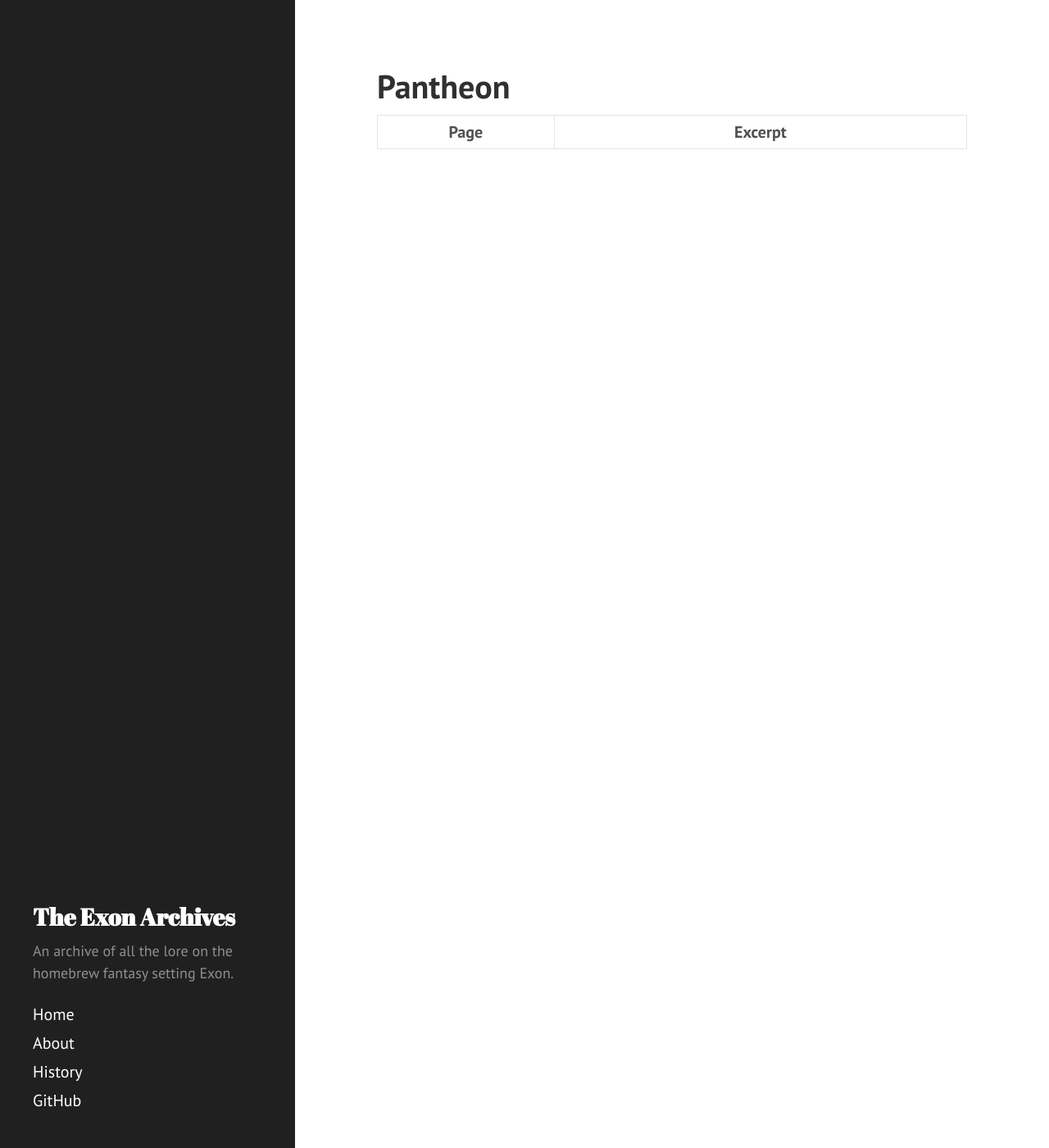
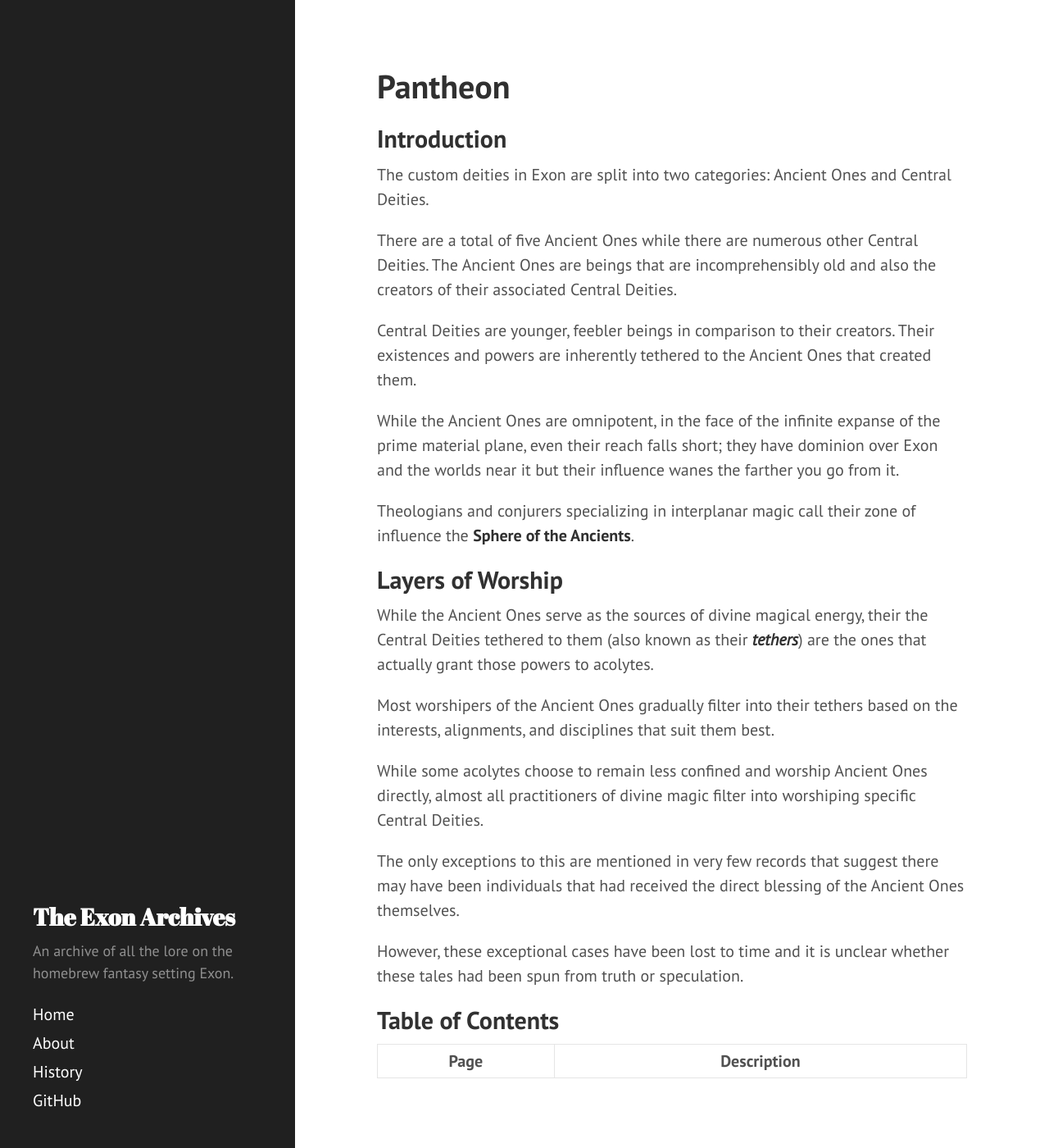
Before and after one commit to Aakankshy/Exon, a Jekyll site: the page built from history/pantheon/index.md, in a window 1280 px wide and 1400 px high. Shown: the whole window at 82% size. Built offline with Jekyll 4.4.1, drawn with Linux system fonts in a browser that asks for light colours.

Commit message:
significant process on content under PANTHEON

```diff
--- a/_includes/table_of_contents.html
+++ b/_includes/table_of_contents.html
@@ -1,4 +1,6 @@
-<table>
+## Table of Contents
+
+<table style="text-align: center;">
   <colgroup>
     <col width="30%"/>
     <col width="70%"/>
@@ -6,7 +8,7 @@
   <thead>
     <tr class="header">
       <th>Page</th>
-      <th>Excerpt</th>
+      <th>Description</th>
     </tr>
   </thead>
   <tbody>
@@ -20,7 +22,7 @@
               <strong>{{ other.title }}</strong>
             </a>
           </td>
-          <td>{{ other.excerpt }}</td>
+          <td>{{ other.description }}</td>
         </tr>
       {% endif %}
     {% endfor %}
--- a/history/pantheon/index.md
+++ b/history/pantheon/index.md
@@ -1,6 +1,34 @@
 ---
 layout: page
 title: Pantheon
+description: A rundown of how deities exist in Exon
+excerpt_separator: <!--more-->
 ---
 
+## Introduction
+
+The custom deities in Exon are split into two categories: Ancient Ones and Central Deities.
+
+There are a total of five Ancient Ones while there are numerous other Central Deities. The Ancient Ones are beings that are incomprehensibly old and also the creators of their associated Central Deities.
+
+Central Deities are younger, feebler beings in comparison to their creators. Their existences and powers are inherently tethered to the Ancient Ones that created them.
+
+<!--more-->
+
+While the Ancient Ones are omnipotent, in the face of the infinite expanse of the prime material plane, even their reach falls short; they have dominion over Exon and the worlds near it but their influence wanes the farther you go from it.
+
+Theologians and conjurers specializing in interplanar magic call their zone of influence the <strong>Sphere of the Ancients</strong>.
+
+## Layers of Worship
+
+While the Ancient Ones serve as the sources of divine magical energy, their the Central Deities tethered to them (also known as their <strong><em>tethers</em></strong>) are the ones that actually grant those powers to acolytes.
+
+Most worshipers of the Ancient Ones gradually filter into their tethers based on the interests, alignments, and disciplines that suit them best.
+
+While some acolytes choose to remain less confined and worship Ancient Ones directly, almost all practitioners of divine magic filter into worshiping specific Central Deities.
+
+The only exceptions to this are mentioned in very few records that suggest there may have been individuals that had received the direct blessing of the Ancient Ones themselves.
+
+However, these exceptional cases have been lost to time and it is unclear whether these tales had been spun from truth or speculation.
+
 {% include table_of_contents.html %}
```
